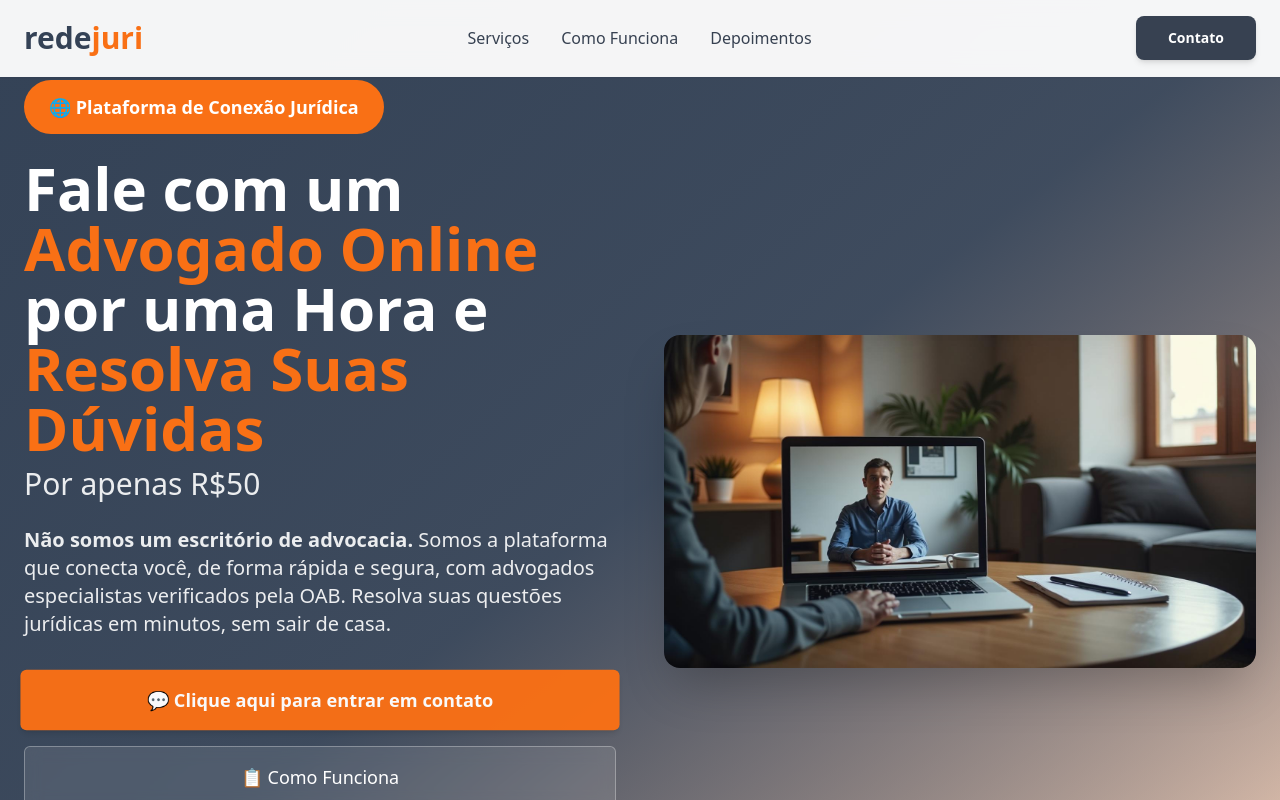
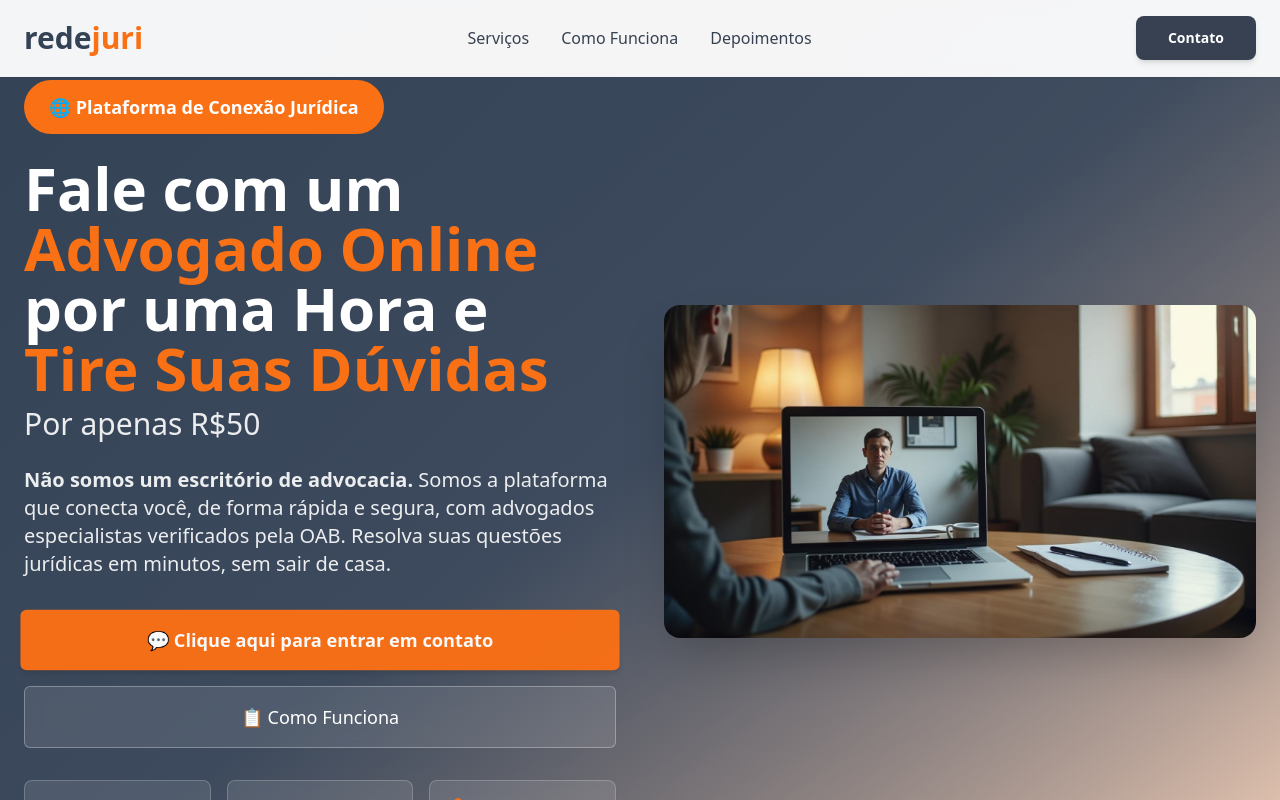
Before and after one commit to OmaldoLamandro/redejuri-advogado-online-46, a React (Vite) app: page / in a window 1280 px wide. Shown: the top 800 px of the page. Built offline with nearby package versions, Linux system fonts and the light colour scheme.

Commit message:
Change "Resolva" to "Tire"
Replace "Resolva" with "Tire" in the hero section text.

```diff
--- a/src/components/Hero.tsx
+++ b/src/components/Hero.tsx
@@ -19,7 +19,7 @@ const Hero = () => {
               Fale com um
               <span className="block text-secondary">Advogado Online</span>
               <span className="block">por uma Hora e</span>
-              <span className="block text-secondary">Resolva Suas Dúvidas</span>
+              <span className="block text-secondary">Tire Suas Dúvidas</span>
               <span className="block text-xl sm:text-2xl md:text-3xl font-normal mt-2 text-white/90">
                 Por apenas R$50
               </span>
```
